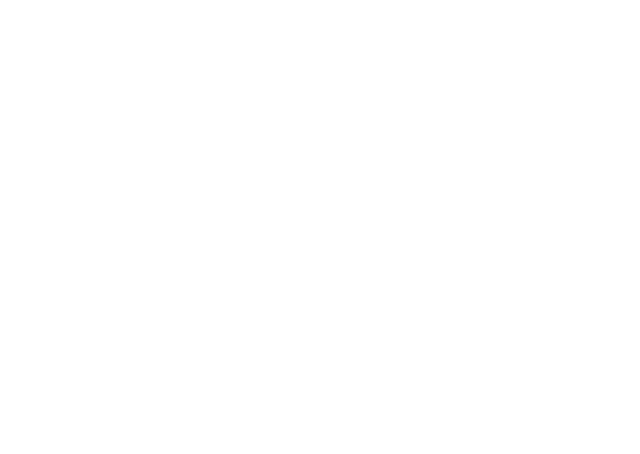
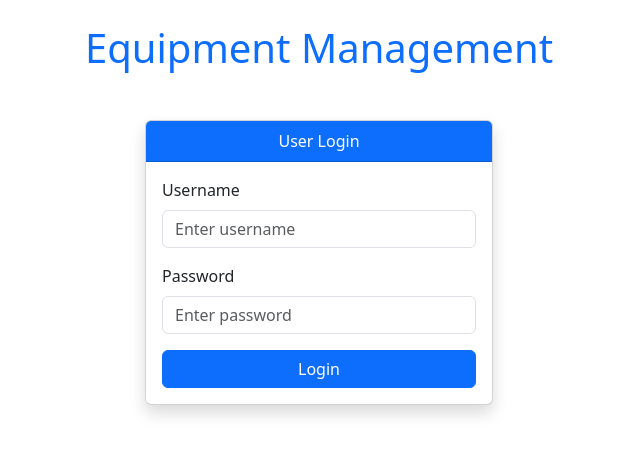
Before and after one commit to Johnstanley1/Midterm_EquipmentRental_Team2, an Angular app in the folder frontend/: page /login in a window 1280 px wide. Before the commit this address led to /. Shown: the top 454 px of the page, without its empty margins (321-961 px from the left). Built offline with nearby package versions, Linux system fonts and the light colour scheme.

Commit message:
fixed routing, created login screen

```diff
--- a/frontend/src/app/app.html
+++ b/frontend/src/app/app.html
@@ -1 +1,3 @@
-<router-outlet />
+<div class="container mt-4">
+  <router-outlet />
+</div>
--- a/frontend/src/app/app.routes.ts
+++ b/frontend/src/app/app.routes.ts
@@ -1,3 +1,12 @@
 import { Routes } from '@angular/router';
+import {LoginScreen} from './login-screen/login-screen';
+import {ErrorScreen} from './error-screen/error-screen';
+import {HomeScreen} from './home-screen/home-screen';
 
-export const routes: Routes = [];
+export const routes: Routes = [
+  {path: "login", component: LoginScreen},
+  {path: "home", component: HomeScreen},
+  {path: "error", component: ErrorScreen},
+  {path: "", redirectTo: "/home", pathMatch: "full"},
+  {path: "*", component: ErrorScreen}
+];
--- /dev/null
+++ b/frontend/src/app/error-screen/error-screen.html
@@ -0,0 +1,8 @@
+<!--
+Programming Enterprise Applications Development
+Authors: Johnstanley Ajagu,
+         Yijia Wang
+-->
+<div class="container mt-5">
+  <h1>404 Error: Try again later</h1>
+</div>
--- /dev/null
+++ b/frontend/src/app/error-screen/error-screen.ts
@@ -0,0 +1,11 @@
+import { Component } from '@angular/core';
+
+@Component({
+  selector: 'app-error-screen',
+  imports: [],
+  templateUrl: './error-screen.html',
+  styleUrl: './error-screen.css'
+})
+export class ErrorScreen {
+
+}
--- /dev/null
+++ b/frontend/src/app/home-screen/home-screen.html
@@ -0,0 +1 @@
+<p>home-screen works!</p>
--- /dev/null
+++ b/frontend/src/app/home-screen/home-screen.ts
@@ -0,0 +1,11 @@
+import { Component } from '@angular/core';
+
+@Component({
+  selector: 'app-home-screen',
+  imports: [],
+  templateUrl: './home-screen.html',
+  styleUrl: './home-screen.css'
+})
+export class HomeScreen {
+
+}
--- /dev/null
+++ b/frontend/src/app/login-screen/login-screen.html
@@ -0,0 +1,26 @@
+<h1 class="text-center text-primary mb-4">Equipment Management</h1>
+
+<div class="container mt-5">
+  <div class="row justify-content-center">
+    <div class="col-md-4">
+      <div class="card shadow">
+        <div class="card-header bg-primary text-white text-center">
+          User Login
+        </div>
+        <div class="card-body">
+          <form action="">
+              <div class="mb-3">
+                <label for="username" class="form-label">Username</label>
+                <input type="text" class="form-control" id="username" placeholder="Enter username">
+              </div>
+              <div class="mb-3">
+                <label for="password" class="form-label">Password</label>
+                <input type="text" class="form-control" id="password" placeholder="Enter password">
+              </div>
+              <button type="submit" class="btn btn-primary w-100">Login</button>
+          </form>
+        </div>
+      </div>
+    </div>
+  </div>
+</div>
--- /dev/null
+++ b/frontend/src/app/login-screen/login-screen.ts
@@ -0,0 +1,11 @@
+import { Component } from '@angular/core';
+
+@Component({
+  selector: 'app-login-screen',
+  imports: [],
+  templateUrl: './login-screen.html',
+  styleUrl: './login-screen.css'
+})
+export class LoginScreen {
+
+}
```
Also changed, not shown: frontend/src/app/error-screen/error-screen.css (added), frontend/src/app/home-screen/home-screen.css (added), frontend/src/app/login-screen/login-screen.css (added).
